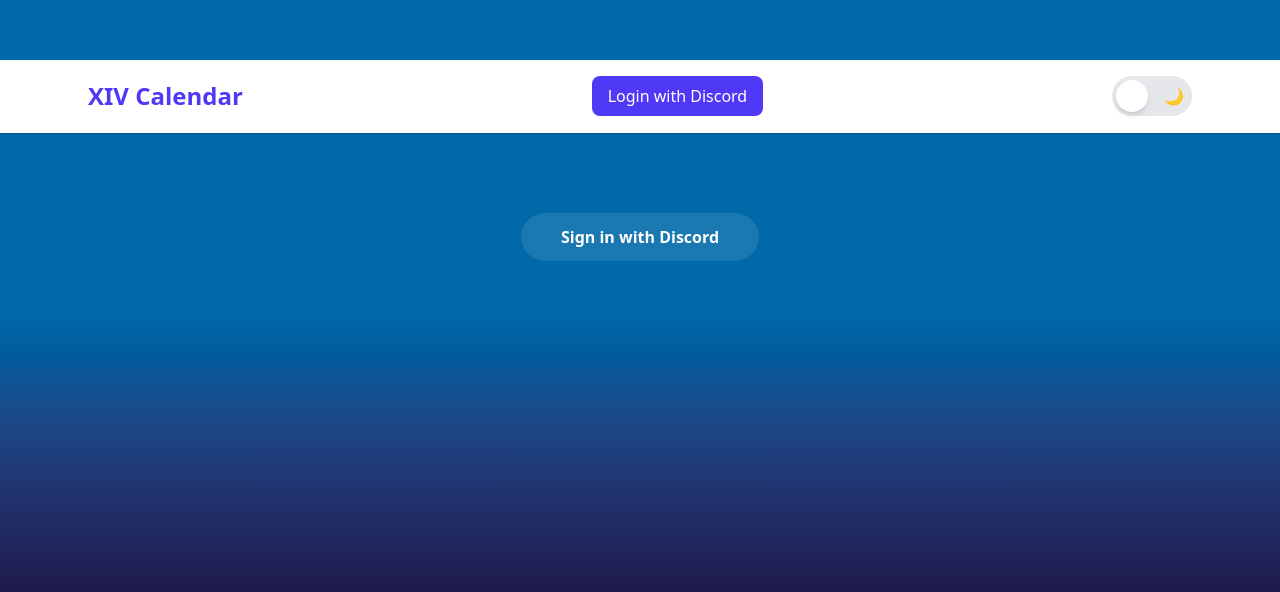
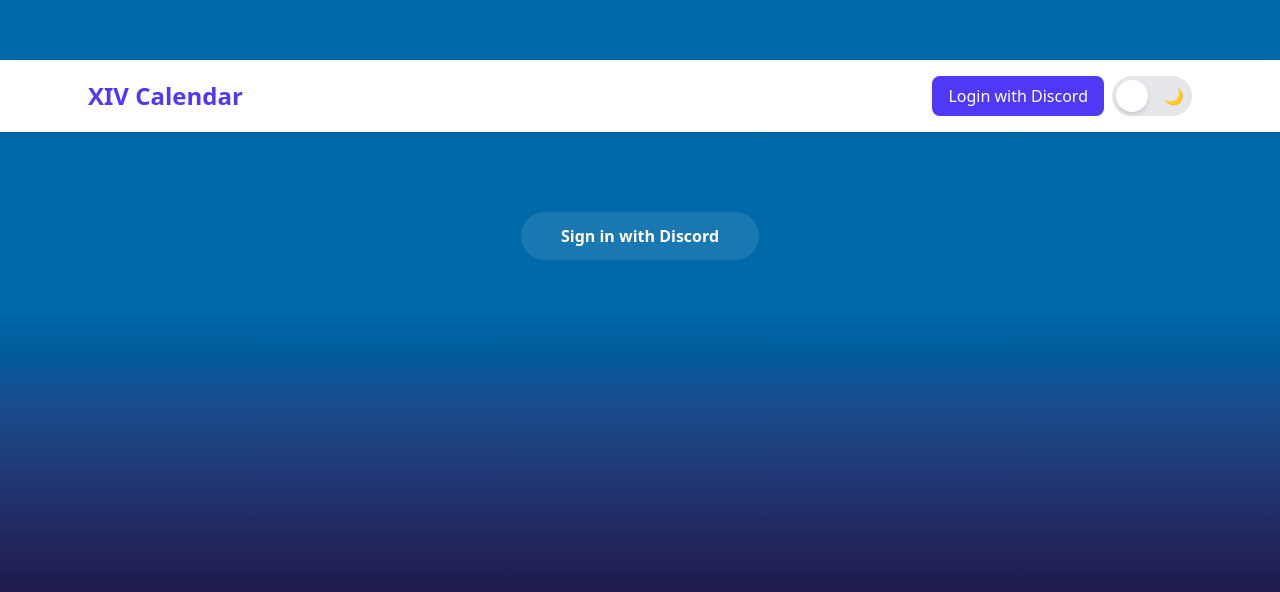
Before and after one commit to gomisroca/xiv-calendar, a Next.js app: page / in a window 1280 px wide. Shown: the part 208-800 px from the top of the page. Built offline with nearby package versions, Linux system fonts and the light colour scheme; no server answers.

Commit message:
client component navbar

```diff
--- a/src/app/_components/ui/navbar.tsx
+++ b/src/app/_components/ui/navbar.tsx
@@ -1,12 +1,14 @@
+"use client";
+
 import ThemeToggle from "@/app/_components/ui/theme-changer";
-import { auth, signIn, signOut } from "@/server/auth";
+import { signIn, signOut, useSession } from "next-auth/react";
 import Link from "next/link";
 
-export default async function Navbar() {
-  const session = await auth();
+export default function Navbar() {
+  const session = useSession();
 
   return (
-    <header className="w-full border-b bg-white shadow-sm">
+    <header className="w-full bg-white shadow-sm">
       <div className="mx-auto flex max-w-6xl items-center justify-between px-6 py-4">
         {/* Logo / site name */}
         <Link href="/" className="text-2xl font-bold text-indigo-600">
@@ -14,8 +16,8 @@
         </Link>
 
         {/* Right side: auth */}
-        <div>
-          {session?.user ? (
+        <div className="flex gap-2">
+          {session?.data?.user ? (
             <button
               onClick={() => signOut()}
               className="rounded-lg bg-red-500 px-4 py-2 text-white transition hover:bg-red-400"
@@ -30,8 +32,8 @@
               Login with Discord
             </button>
           )}
+          <ThemeToggle />
         </div>
-        <ThemeToggle />
       </div>
     </header>
   );
```
